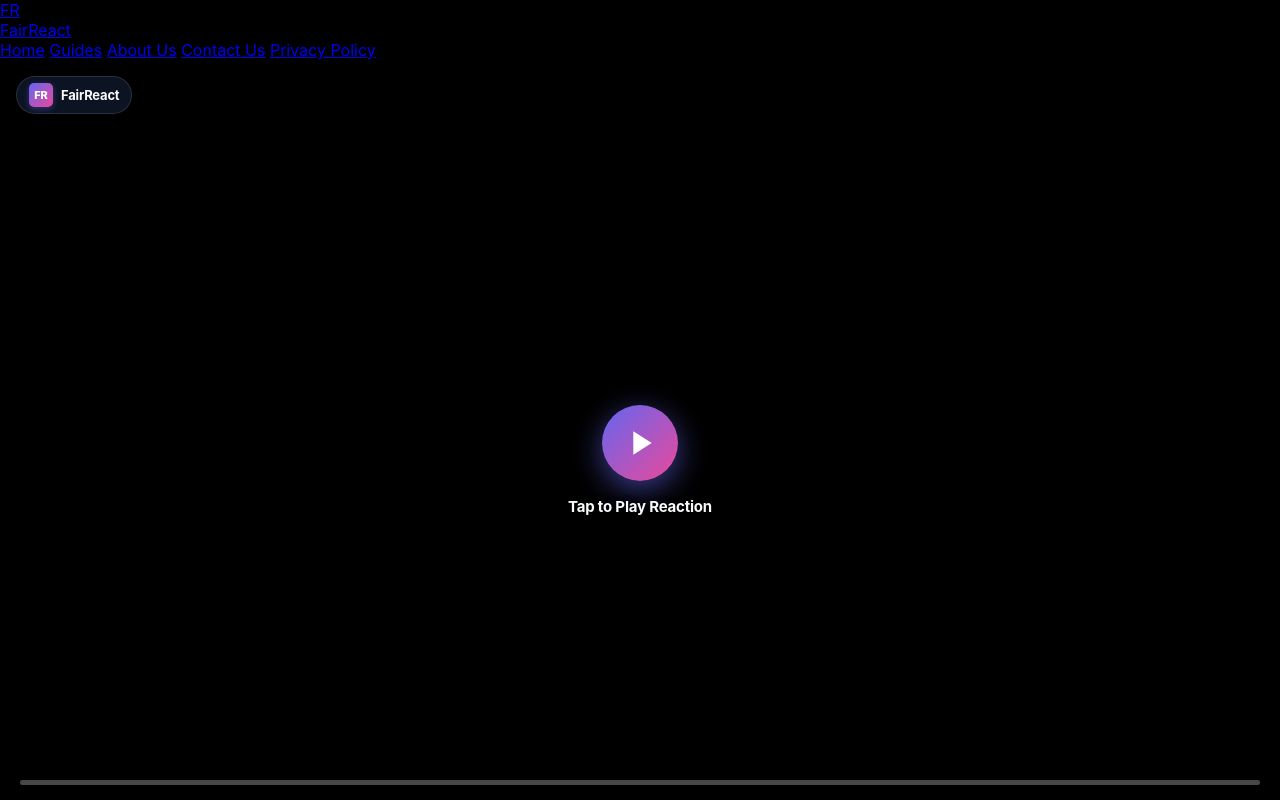
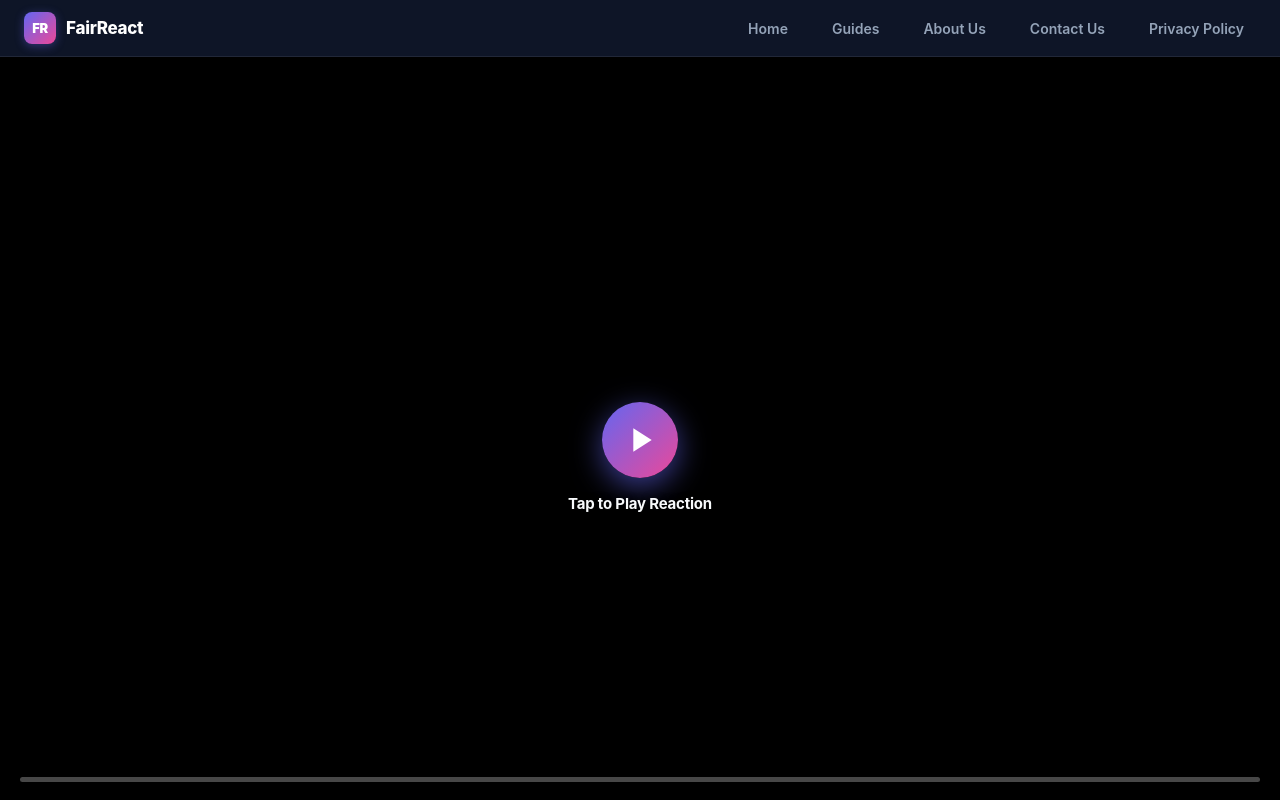
Before and after one commit to suryakrishna1524/fairreact, a plain HTML site: page watch.html in a window 1280 px wide. Shown: the top 800 px of the page. Drawn offline with Linux system fonts and the light colour scheme.

Commit message:
style: blend sleek glassmorphism navigation header across watch page and remove overlapping badge

```diff
--- a/css/player.css
+++ b/css/player.css
@@ -14,6 +14,86 @@ html, body {
   min-height: 100vh;
   overflow-x: hidden;
   overflow-y: auto;
+}
+
+/* Sleek Global Glassmorphism Navigation Bar */
+.fr-nav-header {
+  background: rgba(15, 23, 42, 0.95);
+  backdrop-filter: blur(16px);
+  -webkit-backdrop-filter: blur(16px);
+  border-bottom: 1px solid rgba(255, 255, 255, 0.08);
+  position: sticky;
+  top: 0;
+  z-index: 100;
+  padding: 12px 24px;
+  display: flex;
+  align-items: center;
+  justify-content: space-between;
+  width: 100%;
+}
+
+.fr-brand-link {
+  display: flex;
+  align-items: center;
+  gap: 10px;
+  text-decoration: none;
+  color: white;
+  font-weight: 800;
+  font-size: 17px;
+  letter-spacing: -0.3px;
+}
+
+.fr-logo-chip {
+  width: 32px;
+  height: 32px;
+  background: linear-gradient(135deg, #6366f1, #ec4899);
+  border-radius: 8px;
+  display: flex;
+  align-items: center;
+  justify-content: center;
+  font-size: 13px;
+  font-weight: 900;
+  color: white;
+  box-shadow: 0 2px 10px rgba(99, 102, 241, 0.4);
+}
+
+.fr-nav-links {
+  display: flex;
+  align-items: center;
+  gap: 20px;
+}
+
+.fr-nav-links a {
+  color: #94a3b8;
+  text-decoration: none;
+  font-size: 14px;
+  font-weight: 600;
+  padding: 6px 12px;
+  border-radius: 8px;
+  transition: all 0.18s ease;
+}
+
+.fr-nav-links a:hover {
+  color: #f8fafc;
+  background: rgba(255, 255, 255, 0.06);
+}
+
+.fr-nav-links a.active {
+  color: #818cf8;
+  background: rgba(129, 140, 248, 0.12);
+}
+
+@media (max-width: 650px) {
+  .fr-nav-header {
+    padding: 10px 16px;
+  }
+  .fr-nav-links {
+    gap: 6px;
+  }
+  .fr-nav-links a {
+    font-size: 12px;
+    padding: 4px 6px;
+  }
 }
 
 /* Full Viewport Cinema Mode (watch.html only) */
--- a/watch.html
+++ b/watch.html
@@ -44,11 +44,6 @@
 
   <!-- Workspace Viewport (Full 100vw Cinema Stage) -->
   <main class="fr-viewport" id="fr-viewport">
-    <!-- Top Left FairReact Logo Watermark -->
-    <a href="index.html" class="fr-cinema-brand" id="cinema-brand" title="FairReact Universal Player">
-      <div class="fr-web-logo">FR</div>
-      <span class="fr-cinema-brand-title">FairReact</span>
-    </a>
 
     <!-- Big Play Overlay for Instant Mobile Activation -->
     <div class="fr-big-play-overlay" id="big-play-overlay">
```
